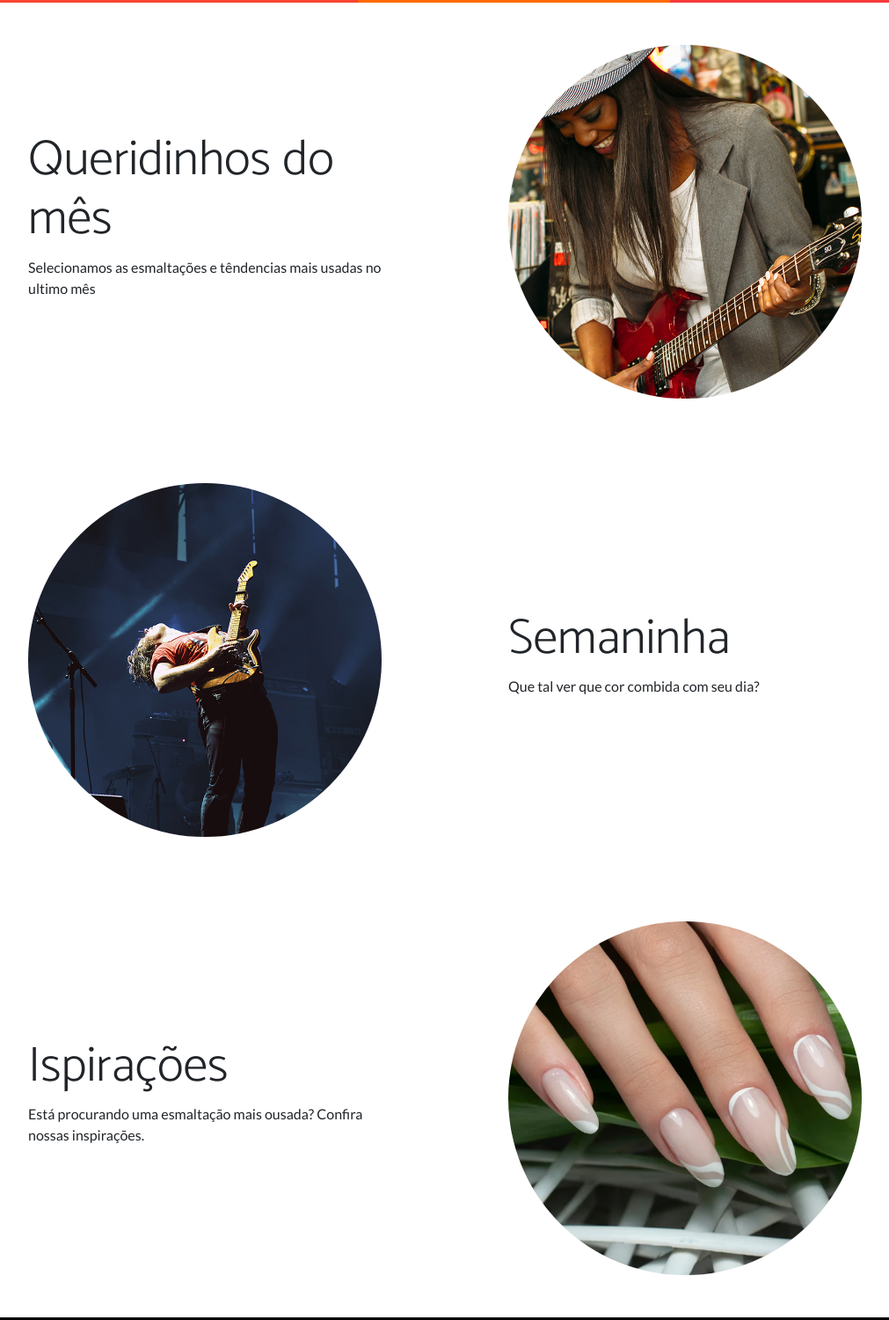
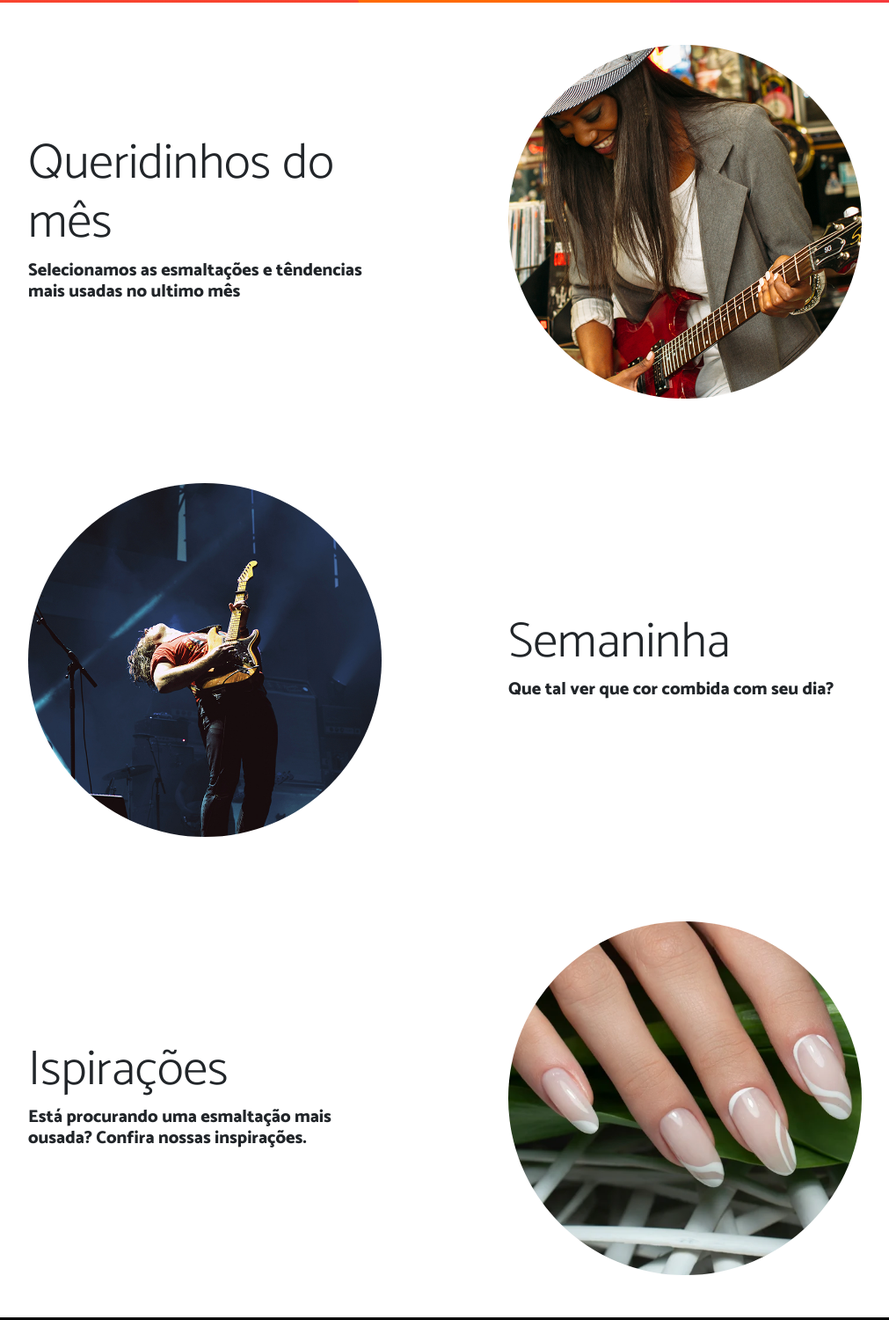
Before and after one commit to vitoriaBernard0-dev/blog-esmaltes, a website: page dist/index.html in a window 1280 px wide. Shown: the part 760-2260 px from the top of the page at 88% size, without its empty margins (134-1145 px from the left). Drawn offline with nearby package versions, Linux system fonts and the light colour scheme.

Commit message:
tamanho letra

```diff
--- a/dist/index.html
+++ b/dist/index.html
@@ -53,7 +53,7 @@
                     <div class="col-lg-6 order-lg-1">
                         <div class="p-5">
                             <h2 class="display-4">Queridinhos do mês</h2>
-                            <p>Selecionamos as esmaltações e têndencias mais usadas no ultimo mês</p>
+                            <h5>Selecionamos as esmaltações e têndencias mais usadas no ultimo mês</h5>
                         </div>
                     </div>
                 </div>
@@ -69,7 +69,7 @@
                     <div class="col-lg-6">
                         <div class="p-5">
                             <h2 class="display-4">Semaninha</h2>
-                            <p>Que tal ver que cor combida com seu dia?</p>
+                            <h5>Que tal ver que cor combida com seu dia?</h5>
                         </div>
                     </div>
                 </div>
@@ -85,7 +85,7 @@
                     <div class="col-lg-6 order-lg-1">
                         <div class="p-5">
                             <h2 class="display-4">Ispirações</h2>
-                            <p> Está procurando uma esmaltação mais ousada? Confira nossas inspirações.</p>
+                            <h5> Está procurando uma esmaltação mais ousada? Confira nossas inspirações.</h5>
                         </div>
                     </div>
                 </div>
```
Also changed, not shown: dist/assets/img/Logo Boutique Elegante Rosa e Dourado (1).png (added).
